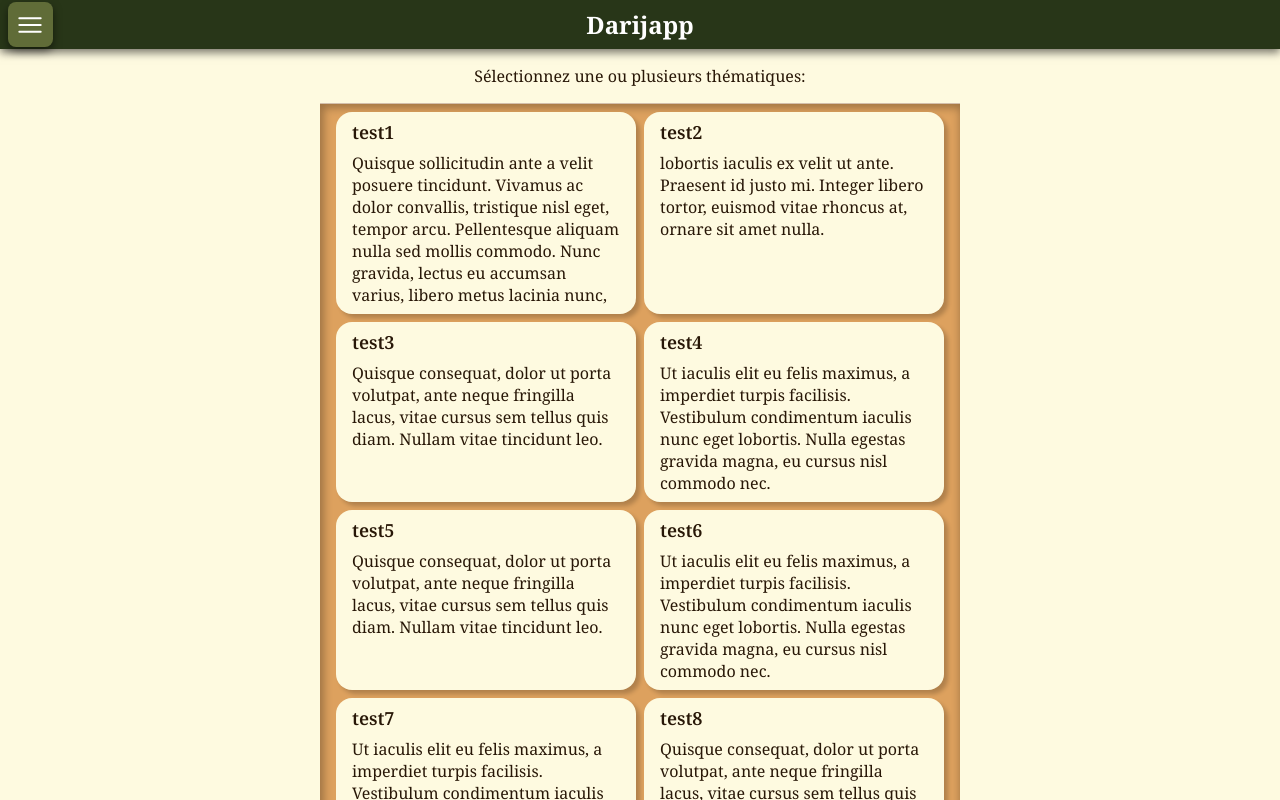
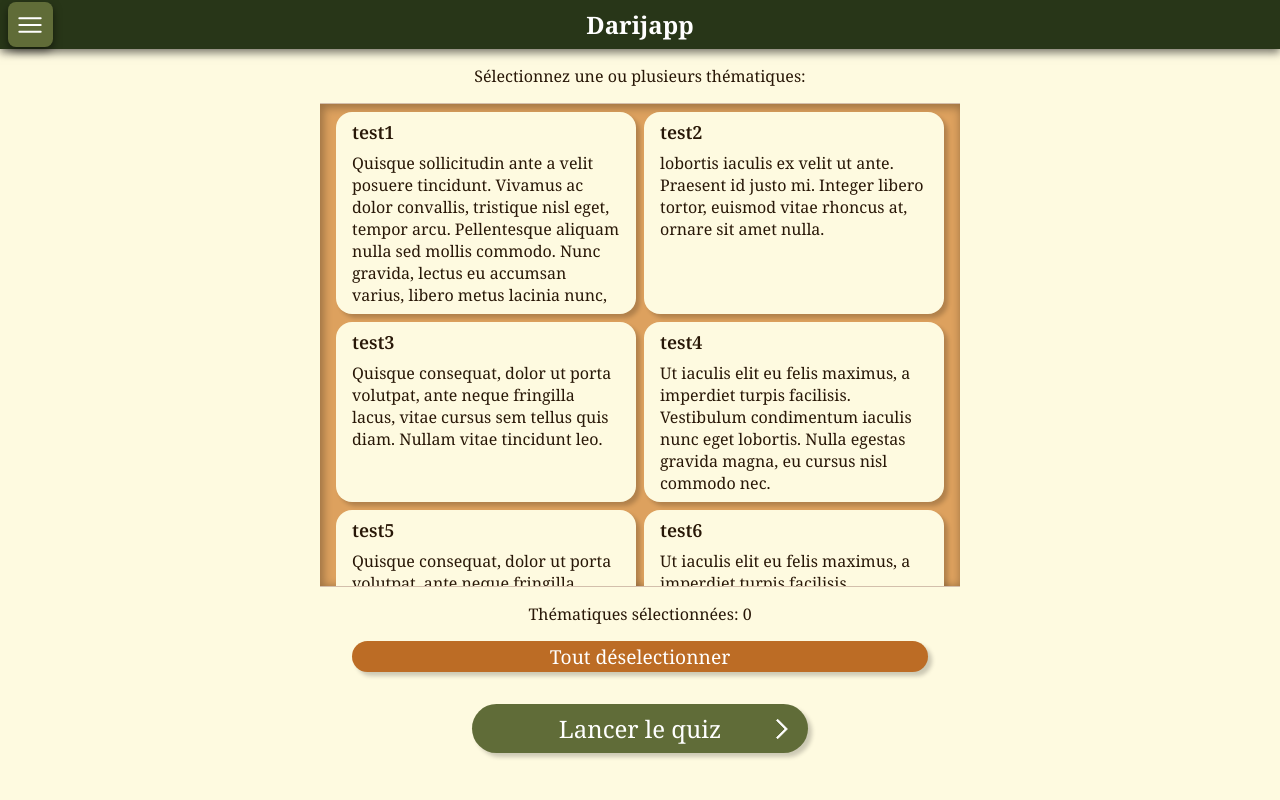
Before and after one commit to AdabLeDabe/Darijapp, a React (Vite) app in the folder darijapp-frontend/: page /quiz in a window 1280 px wide. Built offline with nearby package versions, Linux system fonts and the light colour scheme.

Commit message:
Fixed the fucking css of quiz selection again, not the best fix but it'll have to do

```diff
--- a/darijapp-frontend/src/App.css
+++ b/darijapp-frontend/src/App.css
@@ -5,7 +5,6 @@ nav {
 main {
     grid-row: 2;
     min-height: 0;
-    overflow: auto;
 }
 
 h2 {
--- a/darijapp-frontend/src/pages/LandingPage.tsx
+++ b/darijapp-frontend/src/pages/LandingPage.tsx
@@ -24,7 +24,7 @@ function LandingPage() {
                         option3='Tunisie' />
                 </div>
                 <div className="start-button">
-                    <AppButton isPrimary={true} isBig={true} hasArrow={true} onClick={() => navigate("/quiz")}>Commencer un quiz</AppButton>
+                    <AppButton isPrimary={true} isBig={true} hasArrow={true} onClick={() => changePage("/quiz")}>Commencer un quiz</AppButton>
                 </div>
             </div>
         </>
--- a/darijapp-frontend/src/styles/CategoryList.css
+++ b/darijapp-frontend/src/styles/CategoryList.css
@@ -4,10 +4,9 @@
     flex-direction: column;
     background-color: var(--color-secondary);
     gap: 0.5rem;
-    min-height: 100%;
-    max-height: 100%;
     box-shadow: inset 2px 2px 0.5rem 2px rgba(0, 0, 0, 0.288);
     overflow: auto;
+    max-height: 100%;
 }
 
 .category-button-container {
--- a/darijapp-frontend/src/styles/QuizSelection.css
+++ b/darijapp-frontend/src/styles/QuizSelection.css
@@ -5,8 +5,8 @@
         "categories"
         "unselect-menu"
         "validation";
-    grid-template-rows: auto 1fr auto auto;
-    height: 100%;
+    grid-template-rows: auto auto auto auto;
+    height: 90vh;
 }
 
 .quiz-selection-container div.selection-label {
```
